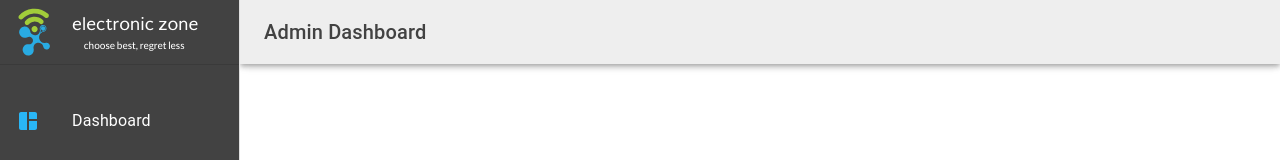
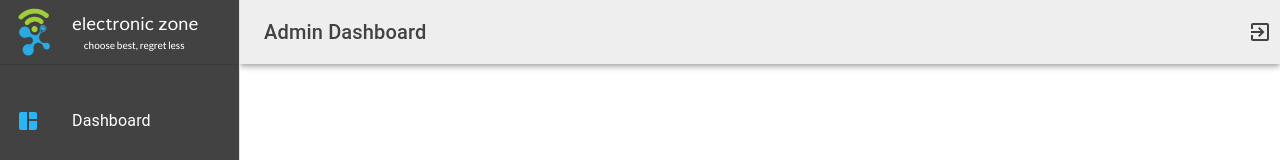
Before and after one commit to zaynab-emadi/TypeScript-React-ecommerce, a React (Create React App) app: page /Admin-dashboard in a window 1280 px wide. Shown: the top 160 px of the page. Built offline with nearby package versions, Linux system fonts and the light colour scheme.

Commit message:
add return button to panel admin navbar

```diff
--- a/src/Layout/AdminPanelSideBar.tsx
+++ b/src/Layout/AdminPanelSideBar.tsx
@@ -13,7 +13,7 @@ import MenuIcon from "@mui/icons-material/Menu";
 import Toolbar from "@mui/material/Toolbar";
 import Typography from "@mui/material/Typography";
 import Logo from "../Assets/Images/blackHorizental.svg";
-import { Divider } from "@mui/material";
+import {Divider, Tooltip} from "@mui/material";
 import {
   AppBarStyle,
   LogoStyle,
@@ -25,6 +25,7 @@ import LocalMallIcon from "@mui/icons-material/LocalMall";
 import WarehouseIcon from "@mui/icons-material/Warehouse";
 import { lightBlue } from "@mui/material/colors";
 import { Outlet, useNavigate } from "react-router-dom";
+import ExitToAppIcon from '@mui/icons-material/ExitToApp';
 
 const drawerWidth = 240;
 
@@ -97,6 +98,20 @@ export default function AdminPanelSideBar(props: Props) {
           <Typography variant="h6" noWrap component="div">
             Admin Dashboard
           </Typography>
+            <Box sx={{  mr: 1 , position : 'fixed' , right : 0 }}>
+                <Tooltip title={"Return"} arrow>
+                    <IconButton
+                        size="large"
+                        edge="end"
+                        aria-label="account of current user"
+                        aria-haspopup="true"
+                        color="inherit"
+                        onClick={() => navigate("/")}
+                    >
+                        <ExitToAppIcon />
+                    </IconButton>
+                </Tooltip>
+            </Box>
         </Toolbar>
       </AppBar>
       <Box
```
